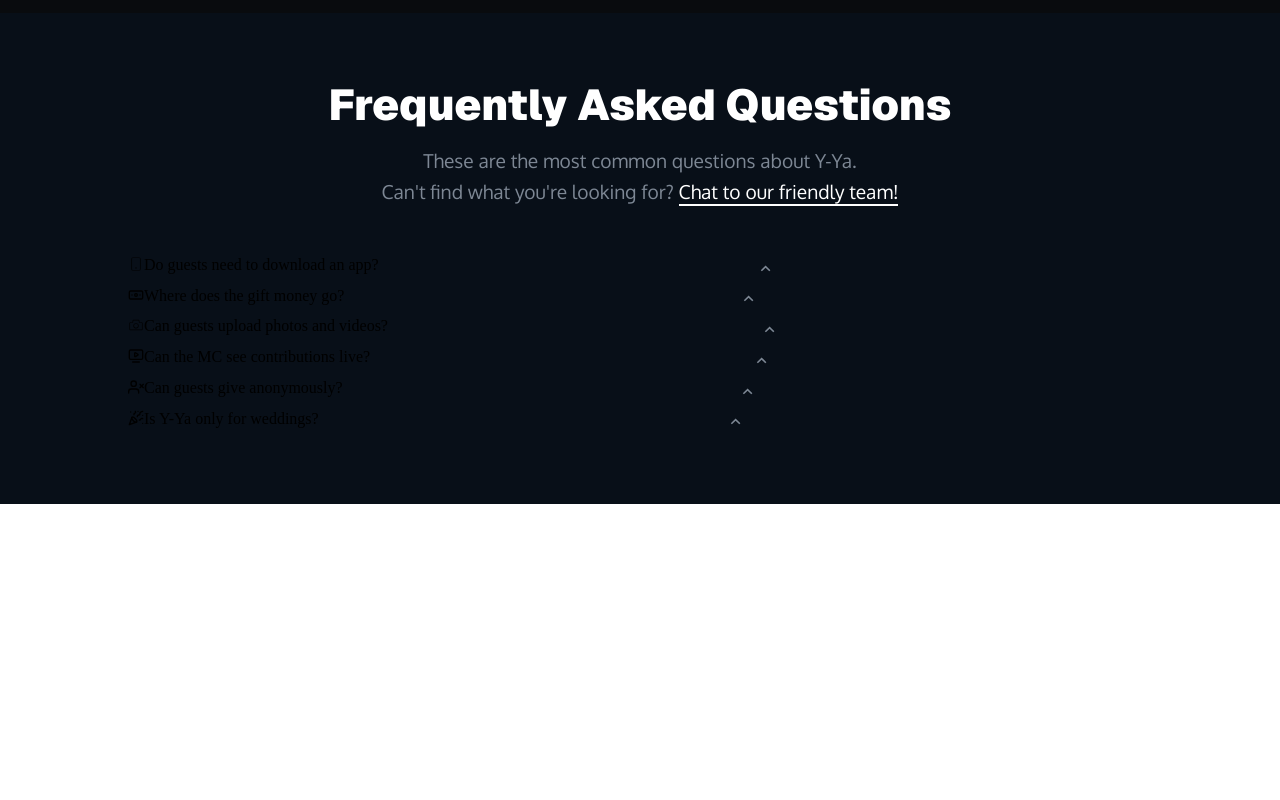
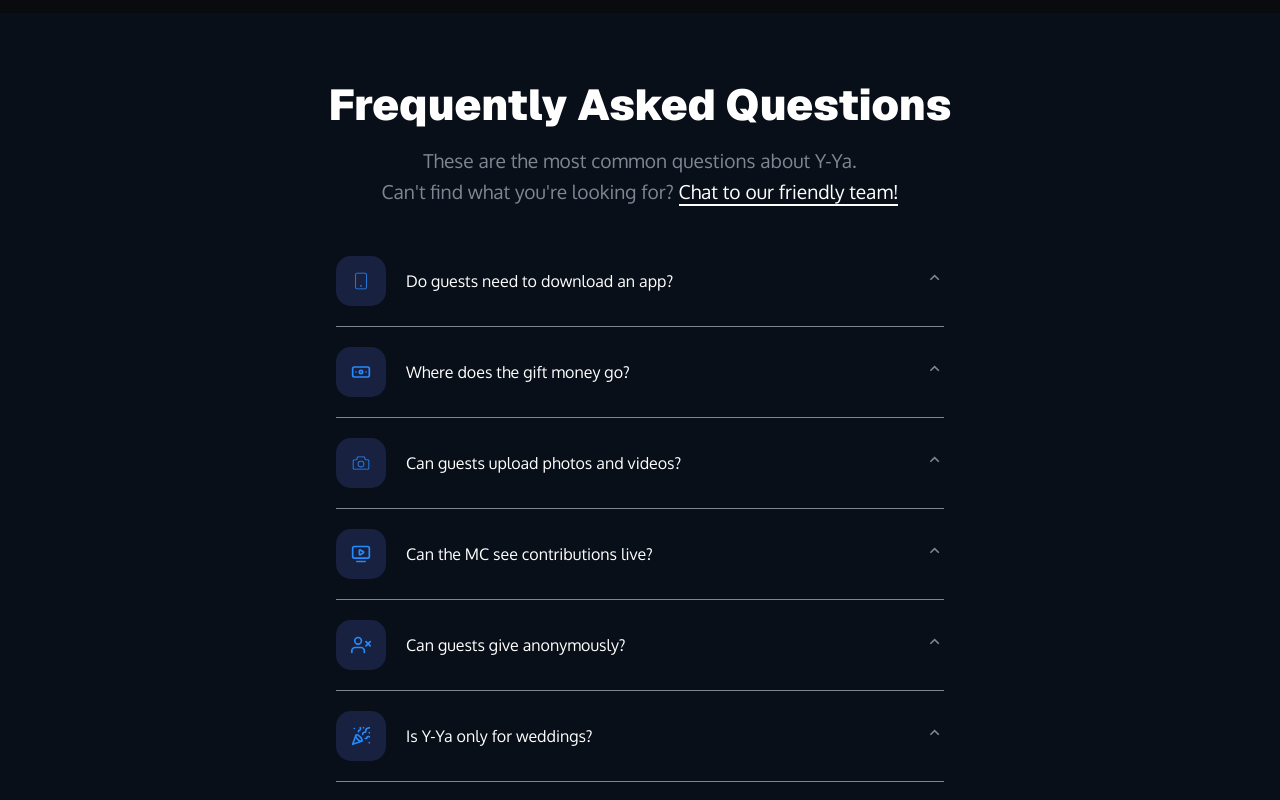
Before and after one commit to Sumally007/wedding-app, a React (Vite) app: page / in a window 1280 px wide. Shown: the part 2845-3645 px from the top of the page. Before the commit the page ends 3349 px from the top, so only its background shows below. Built offline with nearby package versions, Linux system fonts and the light colour scheme.

Commit message:
finish building accordion section

```diff
--- a/src/Accordion/Accordion.css
+++ b/src/Accordion/Accordion.css
@@ -30,34 +30,51 @@
 }
 
 .accordion-card-container {
-    /*
-    width: 75%; */
+    color: #fff;
     width: 100%;
-    margin-top: 3rem;
+    padding: 3rem 13rem;
 }
 
 .accordion-card {
     width: 100%;
     display: flex;
     flex-direction: column;
-    align-items: center;
-    /* margin-top: 30px;
-    display: flex;
-
-    */
+    border-bottom: .3px solid lab(55.8664% -1.61177 -7.9819);
+    padding-bottom: 20px;
+    margin-bottom: 20px;
+    cursor: pointer;
 }
 
 .header-accordion {
     display: flex;
     width: 100%;
+    justify-content: space-between;
+    align-items: center;
+}
+
+.left-accordion {
+    display: flex;
+    align-items: center;
+}
+
+.head-title {
+    font-family: "Oxygen", sans-serif;
+    font-size: 1rem;
+    margin-left: 20px;
+    font-weight: 500;
 }
 
 
-.icon-toogle {
-    flex: 1;
+.header-accordion .icon-toogle {
+    margin: 0;
 }
 
 .content-accordion .card-info {
     text-align: start;
     margin: 0;
+    margin-left: 4.5rem;
+    font-size: .9rem;
+    /* line-height: 0; */
+    margin-top: 10px;
+
 }
--- a/src/Accordion/Accordion.jsx
+++ b/src/Accordion/Accordion.jsx
@@ -26,8 +26,10 @@
 
     return <div className='accordion-card' key={id}>
         <div className="header-accordion" onClick={() => setIsActive(!isActive)}>
-            <div><Icon /></div>
-            <div>{title}</div>
+            <div className='left-accordion'>
+                <div className='icon-box'><Icon className="icon" /></div>
+                <div className='head-title-box'><h3 className='head-title'>{title}</h3></div>
+            </div>
             <p className='icon-toogle'>{isActive ? <MdOutlineKeyboardArrowDown /> : <MdOutlineKeyboardArrowUp />}</p>
         </div>
 
```
